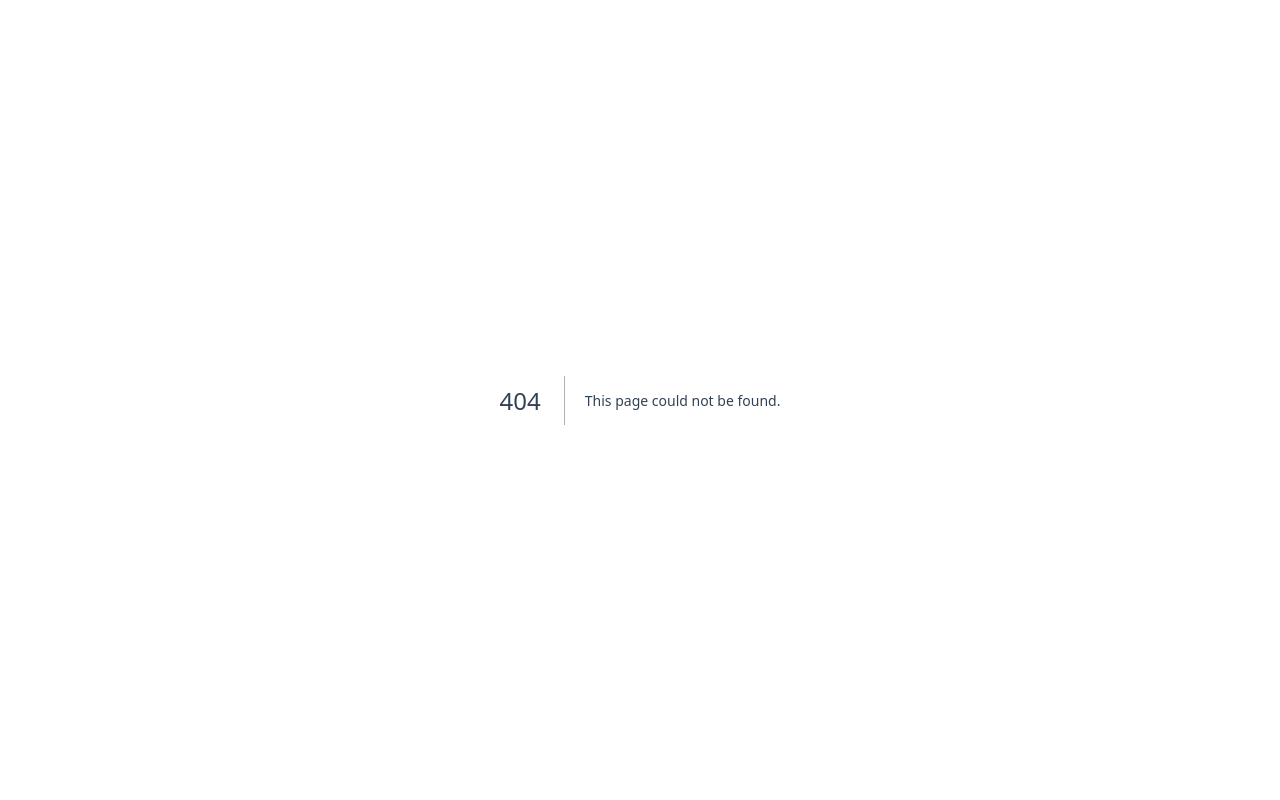
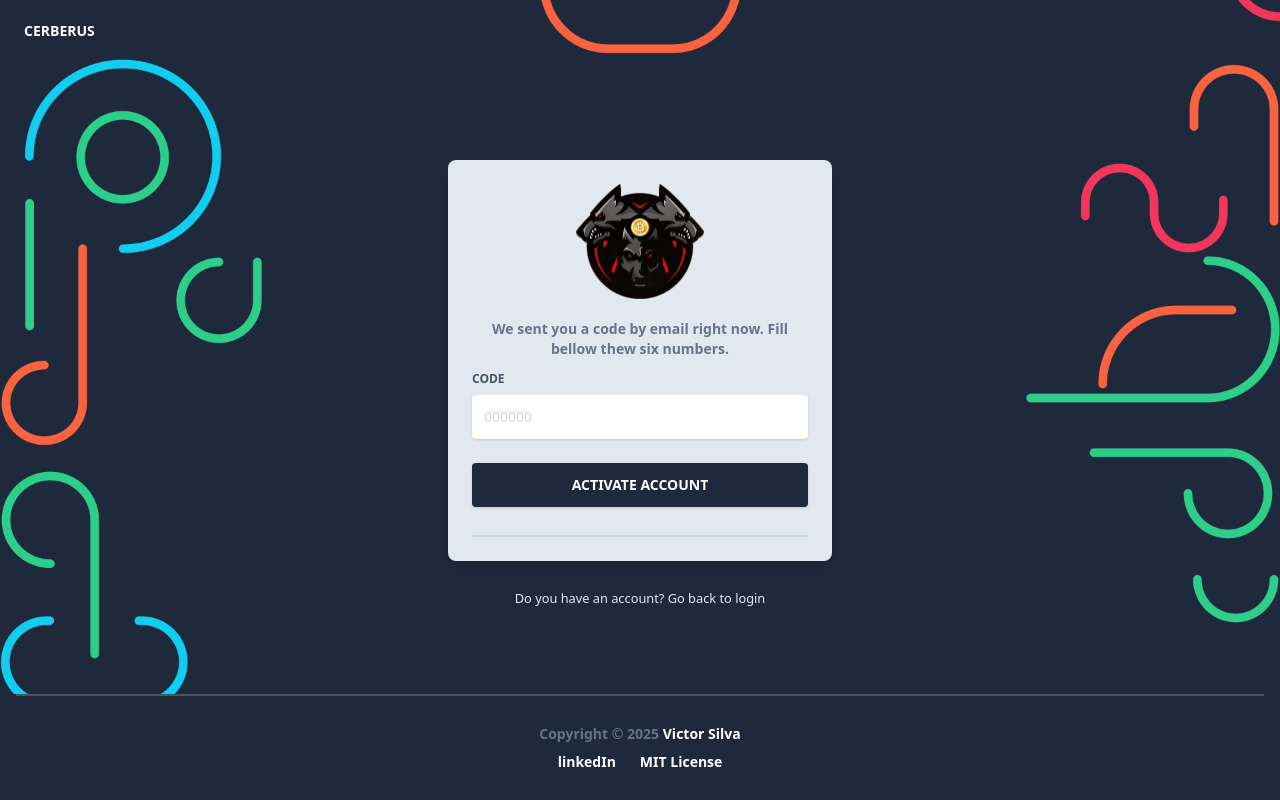
Before and after one commit to victoradauto1/cerberus, a Next.js app in the folder frontend/: page /register/activate in a window 1280 px wide. Before the commit this address had no page. Built offline with nearby package versions, Linux system fonts and the light colour scheme.

Commit message:
- criação da page activate dentro register (frontend); - criação da page pay dentro [wallet] (frontend);

```diff
--- /dev/null
+++ b/frontend/src/app/pay/[wallet]/pay.tsx
@@ -0,0 +1,102 @@
+"use client";
+
+import Link from "next/link";
+import { useRouter, useSearchParams } from "next/navigation";
+import { useEffect, useState } from "react";
+
+import FooterSmall from "../../../components/Footers/FooterSmall.js";
+import Navbar from "../../../components/Navbars/AuthNavbar.js";
+
+export default function Pay() {
+  const router = useRouter();
+  const searchParams = useSearchParams();
+
+  const [message, setMessage] = useState<string>("");
+  const [code, setCode] = useState<string>(searchParams.get("code") || "");
+  const [wallet, setWallet] = useState<string>(
+    searchParams.get("wallet") || ""
+  );
+
+  useEffect(() => {
+    if (code && code.length === 6 && wallet) {
+      console.log(code, wallet);
+      router.push("/pay");
+    }
+  }, [code, wallet]);
+
+  function btnActivateClick() {
+    router.push("/pay");
+  }
+
+  return (
+    <>
+      <Navbar transparent />
+      <main>
+        <section className="relative w-full h-full py-40 min-h-screen">
+          <div
+            className="absolute top-0 w-full h-full bg-blueGray-800 bg-no-repeat bg-full"
+            style={{
+              backgroundImage: "url('/img/register_bg_2.png')",
+            }}
+          ></div>
+          <div className="container mx-auto px-4 h-full">
+            <div className="flex content-center items-center justify-center h-full">
+              <div className="w-100 lg:w-4/12 px-4">
+                <div className="relative flex flex-col min-w-0 break-words w-full mb-6 shadow-lg rounded-lg bg-blueGray-200 border-0">
+                  <div className="rounded-t mb-0 px-6 py-6">
+                    <div className="flex content-center items-center justify-center mb-5">
+                      <img src="/img/cerberus.png" width={128} />
+                    </div>
+                    <div className="text-center mb-3">
+                      <h6 className="text-blueGray-500 text-sm font-bold">
+                        We sent you a code by email right now. Fill bellow thew
+                        six numbers.
+                      </h6>
+                    </div>
+                    <form>
+                      <div className="relative w-full mb-3">
+                        <label
+                          className="block uppercase text-blueGray-600 text-xs font-bold mb-2"
+                          htmlFor="grid-password"
+                        >
+                          Code
+                        </label>
+                        <input
+                          type="number"
+                          id="code"
+                          className="border-0 px-3 py-3 placeholder-blueGray-300 text-blueGray-600 bg-white rounded text-sm shadow focus:outline-none focus:ring w-full ease-linear transition-all duration-150"
+                          placeholder="000000"
+                          value={code}
+                          onChange={(evt) => setCode(evt.target.value)}
+                        />
+                      </div>
+                      <div className="text-center mt-6">
+                        <button
+                          className="bg-blueGray-800 text-white active:bg-blueGray-600 text-sm font-bold uppercase px-6 py-3 rounded shadow hover:shadow-lg outline-none focus:outline-none mr-1 mb-1 ease-linear transition-all duration-150 w-full"
+                          type="button"
+                          onClick={btnActivateClick}
+                        >
+                          Activate account
+                        </button>
+                        <div>{message}</div>
+                      </div>
+                    </form>
+                    <hr className="mt-6 border-b-1 border-blueGray-300" />
+                  </div>
+                </div>
+                <div className="flex flex-wrap mt-6 relative">
+                  <div className="mx-auto text-right">
+                    <Link href="/" className="text-blueGray-200">
+                      <small>Do you have an account? Go back to login</small>
+                    </Link>
+                  </div>
+                </div>
+              </div>
+            </div>
+          </div>
+          <FooterSmall absolute />
+        </section>
+      </main>
+    </>
+  );
+}
--- /dev/null
+++ b/frontend/src/app/register/activate/page.tsx
@@ -0,0 +1,101 @@
+"use client";
+
+import Link from "next/link";
+import { useRouter, useSearchParams } from "next/navigation";
+import React, { useState, useEffect } from "react";
+
+import FooterSmall from "../../../components/Footers/FooterSmall.js";
+import Navbar from "../../../components/Navbars/AuthNavbar.js";
+import { parseAppSegmentConfig } from "next/dist/build/segment-config/app/app-segment-config.js";
+
+export default function Activate() {
+  const router = useRouter();
+  const searchParams = useSearchParams();
+
+  const [message, setMessage] = useState<string>("");
+  const [code, setCode] = useState<string>(searchParams.get("code") || "");
+  const [wallet, setWallet] = useState<string>(searchParams.get("wallet") || "");
+
+  useEffect(() => {
+    if (code &&  code.length === 6 && wallet) {
+      console.log(code, wallet);
+      router.push("/pay");
+    }
+  }, [code, wallet]);
+
+  function btnActivateClick() {
+    router.push("/pay");
+  }
+
+  return (
+    <>
+      <Navbar transparent />
+      <main>
+        <section className="relative w-full h-full py-40 min-h-screen">
+          <div
+            className="absolute top-0 w-full h-full bg-blueGray-800 bg-no-repeat bg-full"
+            style={{
+              backgroundImage: "url('/img/register_bg_2.png')",
+            }}
+          ></div>
+          <div className="container mx-auto px-4 h-full">
+            <div className="flex content-center items-center justify-center h-full">
+              <div className="w-100 lg:w-4/12 px-4">
+                <div className="relative flex flex-col min-w-0 break-words w-full mb-6 shadow-lg rounded-lg bg-blueGray-200 border-0">
+                  <div className="rounded-t mb-0 px-6 py-6">
+                    <div className="flex content-center items-center justify-center mb-5">
+                      <img src="/img/cerberus.png" width={128} />
+                    </div>
+                    <div className="text-center mb-3">
+                      <h6 className="text-blueGray-500 text-sm font-bold">
+                        We sent you a code by email right now. Fill bellow thew
+                        six numbers.
+                      </h6>
+                    </div>
+                    <form>
+                      <div className="relative w-full mb-3">
+                        <label
+                          className="block uppercase text-blueGray-600 text-xs font-bold mb-2"
+                          htmlFor="grid-password"
+                        >
+                          Code
+                        </label>
+                        <input
+                          type="number"
+                          id="code"
+                          className="border-0 px-3 py-3 placeholder-blueGray-300 text-blueGray-600 bg-white rounded text-sm shadow focus:outline-none focus:ring w-full ease-linear transition-all duration-150"
+                          placeholder="000000"
+                          value={code}
+                          onChange={(evt) => setCode(evt.target.value)}
+                        />
+                      </div>
+                      <div className="text-center mt-6">
+                        <button
+                          className="bg-blueGray-800 text-white active:bg-blueGray-600 text-sm font-bold uppercase px-6 py-3 rounded shadow hover:shadow-lg outline-none focus:outline-none mr-1 mb-1 ease-linear transition-all duration-150 w-full"
+                          type="button"
+                          onClick={btnActivateClick}
+                        >
+                          Activate account
+                        </button>
+                        <div>{message}</div>
+                      </div>
+                    </form>
+                    <hr className="mt-6 border-b-1 border-blueGray-300" />
+                  </div>
+                </div>
+                <div className="flex flex-wrap mt-6 relative">
+                  <div className="mx-auto text-right">
+                    <Link href="/" className="text-blueGray-200">
+                      <small>Do you have an account? Go back to login</small>
+                    </Link>
+                  </div>
+                </div>
+              </div>
+            </div>
+          </div>
+          <FooterSmall absolute />
+        </section>
+      </main>
+    </>
+  );
+}
--- a/frontend/src/app/register/page.tsx
+++ b/frontend/src/app/register/page.tsx
@@ -23,8 +23,7 @@ export default function Register() {
   const router = useRouter();
 
   function btnSaveClick() {
-    // router.push("/activate");
-    window.alert(JSON.stringify(user, null, 2));
+    router.push("/register/activate");
   }
 
   function onUserChange(evt: React.ChangeEvent<HTMLInputElement>){
```
